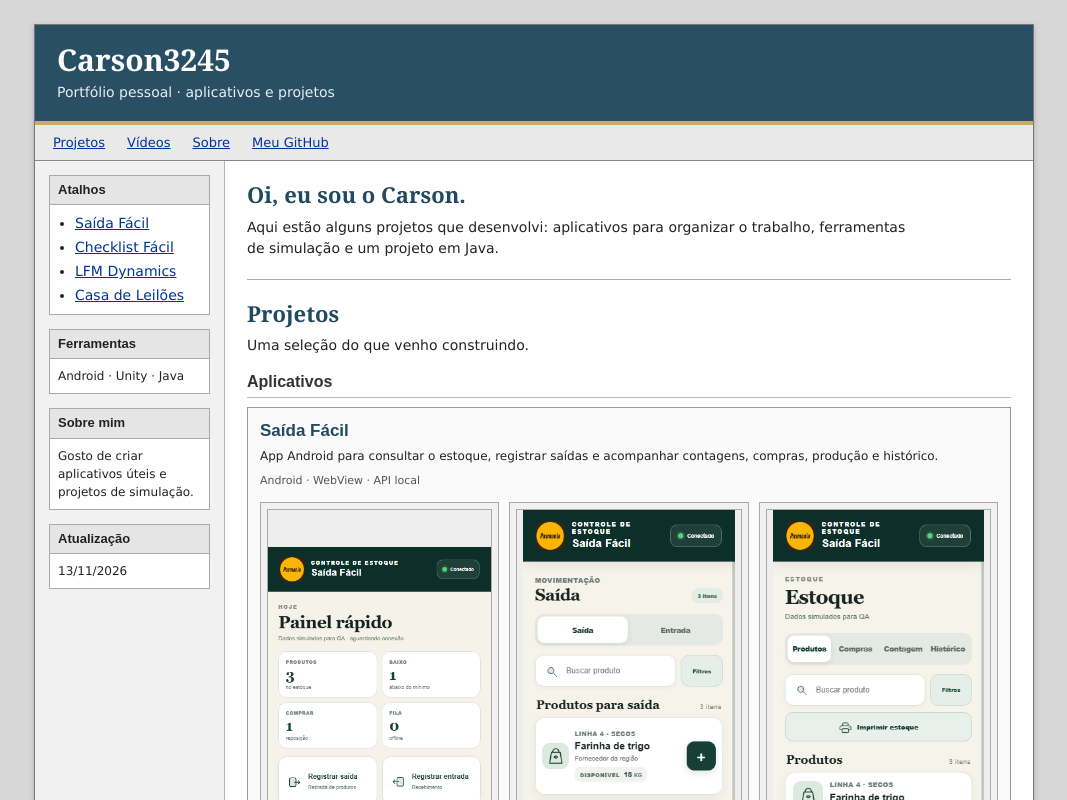
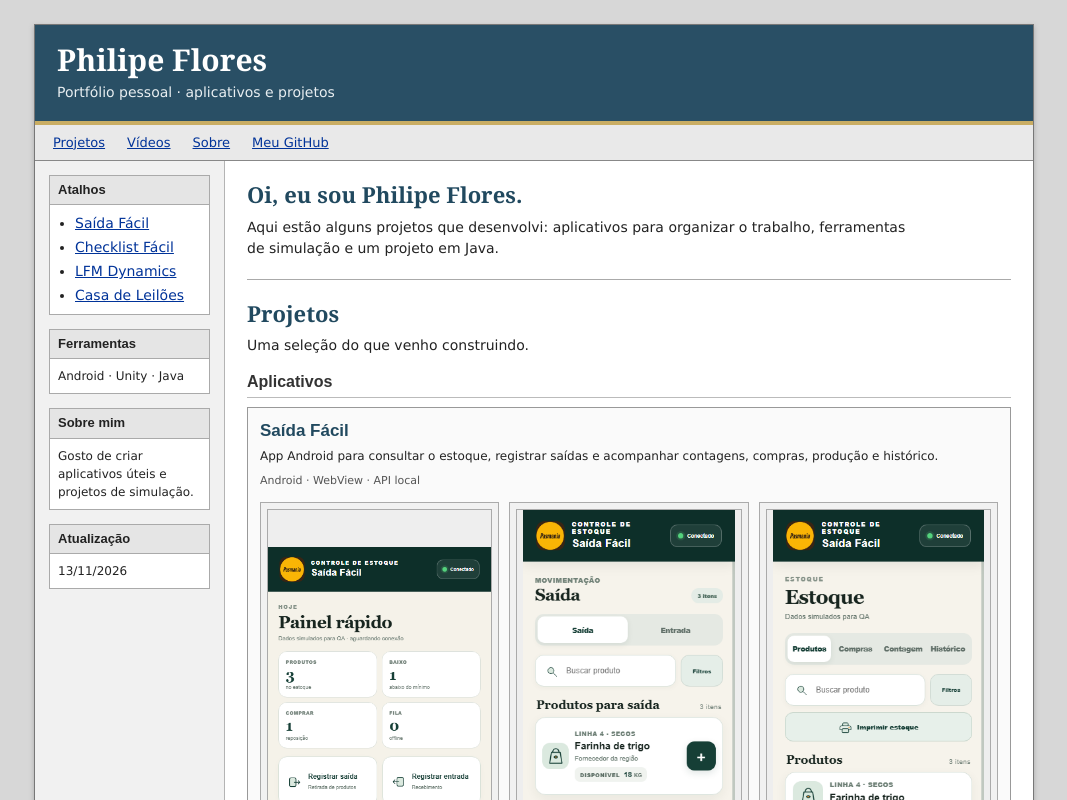
Before and after one commit to Carson3245/carson3245.github.io, a plain HTML site: page index.html in a window 1280 px wide. Shown: the top 800 px of the page, without its empty margins (106-1173 px from the left). Drawn offline with Linux system fonts and the light colour scheme.

Commit message:
Use Philipe Flores in portfolio branding

```diff
--- a/index.html
+++ b/index.html
@@ -4,11 +4,11 @@
   <meta charset="utf-8">
   <meta name="viewport" content="width=device-width, initial-scale=1">
   <meta name="theme-color" content="#294f65">
-  <meta name="description" content="Portfólio pessoal de Carson3245: Saída Fácil, Checklist Fácil, LFM Dynamics e outros projetos.">
-  <meta property="og:title" content="Carson3245 — Portfólio">
+  <meta name="description" content="Portfólio pessoal de Philipe Flores: Saída Fácil, Checklist Fácil, LFM Dynamics e outros projetos.">
+  <meta property="og:title" content="Philipe Flores — Portfólio">
   <meta property="og:description" content="Aplicativos, simulação de veículos e projetos em Java.">
   <meta property="og:type" content="website">
-  <title>Carson3245 — Portfólio pessoal</title>
+  <title>Philipe Flores — Portfólio pessoal</title>
   <style>
     :root {
       color-scheme: light;
@@ -208,7 +208,7 @@
 <body>
   <div class="page" id="top">
     <header class="site-header">
-      <h1>Carson3245</h1>
+      <h1>Philipe Flores</h1>
       <p>Portfólio pessoal · aplicativos e projetos</p>
     </header>
 
@@ -248,7 +248,7 @@
 
       <main class="content" id="conteudo">
         <section class="welcome">
-          <h2>Oi, eu sou o Carson.</h2>
+          <h2>Oi, eu sou Philipe Flores.</h2>
           <p>Aqui estão alguns projetos que desenvolvi: aplicativos para organizar o trabalho, ferramentas de simulação e um projeto em Java.</p>
         </section>
 
@@ -378,7 +378,7 @@
     </div>
 
     <footer>
-      <span>Carson3245 · portfólio pessoal</span>
+      <span>Philipe Flores · portfólio pessoal</span>
       <a href="#top">Voltar ao início</a>
       <span>2026</span>
     </footer>
```
